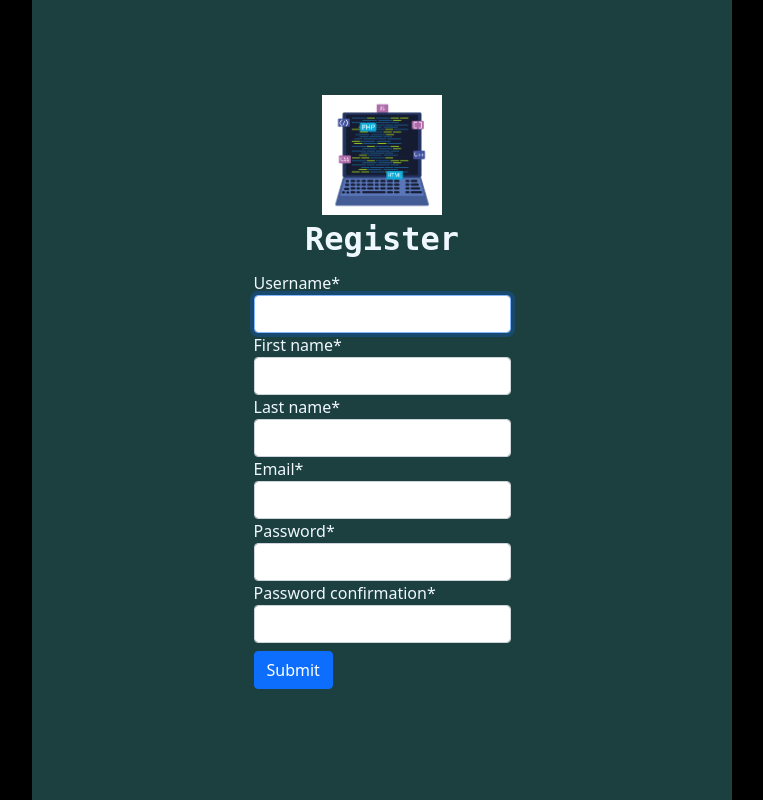
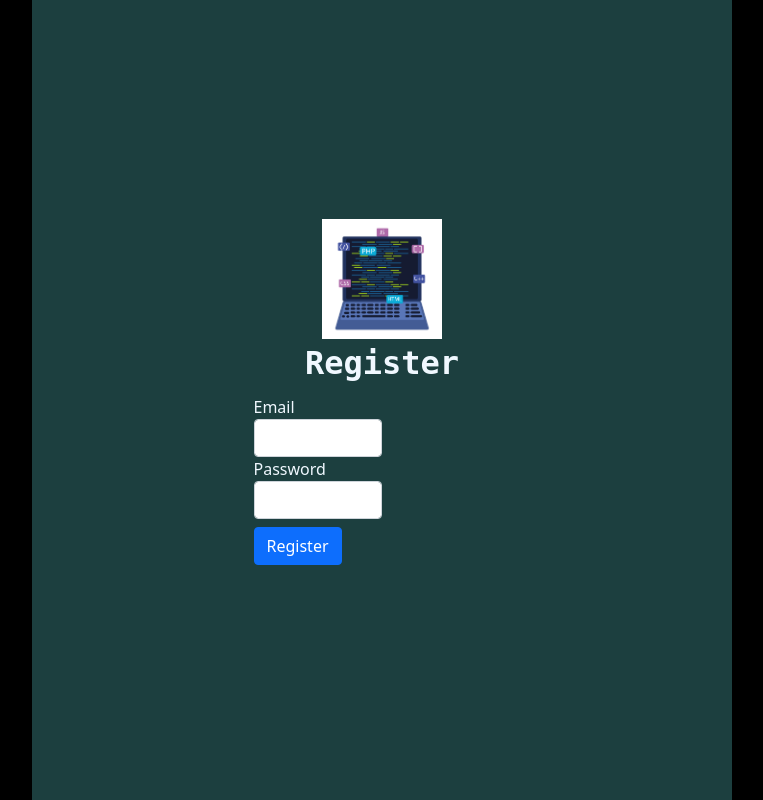
Before and after one commit to Jayson7/djaango-Auths, a Django app: page /register in a window 1280 px wide. Shown: the whole page, without its empty margins (258-1021 px from the left). Run offline with Django 4.2, Linux system fonts and the light colour scheme; some libraries are stand-ins or nearby versions.

Commit message:
register

```diff
--- a/authenticator/Templates/registration/register.html
+++ b/authenticator/Templates/registration/register.html
@@ -28,9 +28,20 @@
         <div class="logos-img"></div>
         <div class="logos">Register</div>
         <form method="post" class="form-row my-2">
-          {% csrf_token %} {{form | crispy }}
+          {% csrf_token %}
 
-          <button type="submit" class="btn my-2 btn-primary">Submit</button>
+          <div class="form-row">
+            <div class="form-group col-md-6">
+              <label for="inputEmail4">Email</label>
+              <input type="email" class="form-control" id="inputEmail4" />
+            </div>
+            <div class="form-group col-md-6">
+              <label for="inputPassword4">Password</label>
+              <input type="password" class="form-control" id="inputPassword4" />
+            </div>
+          </div>
+
+          <button type="submit" class="btn my-2 btn-primary">Register</button>
         </form>
       </div>
     </div>
```
